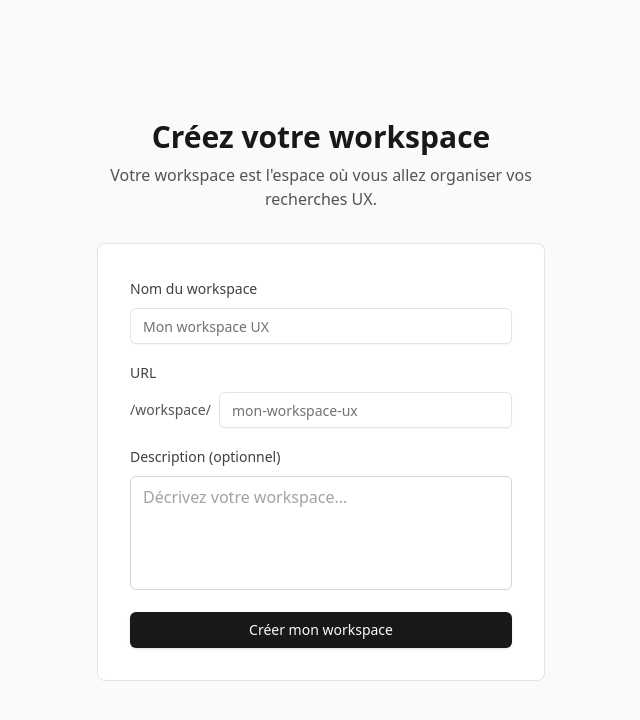
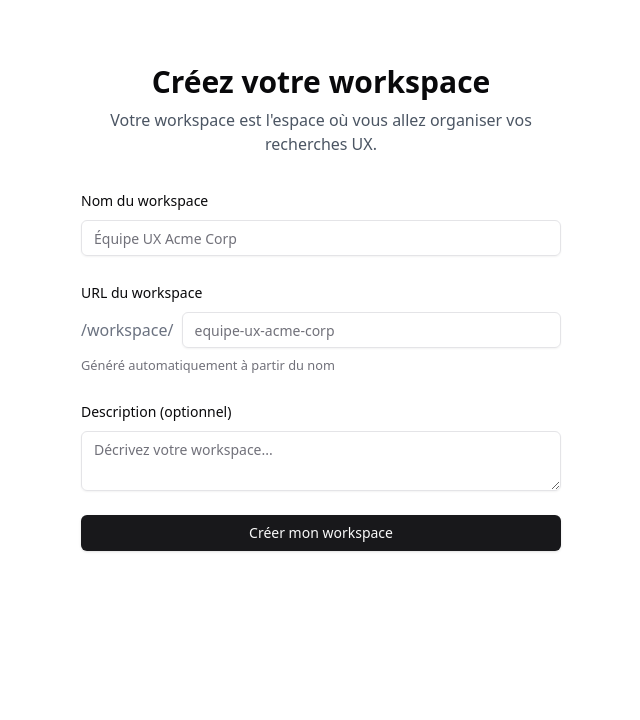
Before and after one commit to Adentato/dynamic_repo, a Next.js app: page /onboarding in a window 1280 px wide. Shown: the top 720 px of the page, without its empty margins (319-959 px from the left). Built offline with nearby package versions, Linux system fonts and the light colour scheme.

Commit message:
FIX: Corriger le flow signup-onboarding-dashboard - Auto-login apres signup

```diff
--- a/app/(auth)/onboarding/page.tsx
+++ b/app/(auth)/onboarding/page.tsx
@@ -4,31 +4,47 @@ import { useState, useEffect } from 'react'
 import { useRouter } from 'next/navigation'
 import { useForm } from 'react-hook-form'
 import { zodResolver } from '@hookform/resolvers/zod'
+import * as z from 'zod'
 
 import { createOrganizationAction } from '@/app/actions/auth'
-import {
-  createWorkspaceSchema,
-  generateSlug,
-  type CreateWorkspaceInput,
-} from '@/lib/validations/workspace'
 import { Button } from '@/components/ui/button'
 import {
   Form,
   FormControl,
+  FormDescription,
   FormField,
   FormItem,
   FormLabel,
   FormMessage,
 } from '@/components/ui/form'
 import { Input } from '@/components/ui/input'
+import { Textarea } from '@/components/ui/textarea'
+
+const formSchema = z.object({
+  name: z.string().min(2, 'Le nom doit contenir au moins 2 caractères'),
+  slug: z.string().min(2, 'Le slug est requis'),
+  description: z.string().optional(),
+})
+
+type FormSchema = z.infer<typeof formSchema>
+
+function generateSlug(text: string): string {
+  return text
+    .toLowerCase()
+    .trim()
+    .normalize('NFD')
+    .replace(/[\u0300-\u036f]/g, '')
+    .replace(/[^a-z0-9]+/g, '-')
+    .replace(/^-+|-+$/g, '')
+}
 
 export default function OnboardingPage() {
   const router = useRouter()
   const [error, setError] = useState<string | null>(null)
-  const [isLoading, setIsLoading] = useState(false)
+  const [loading, setLoading] = useState(false)
 
-  const form = useForm<CreateWorkspaceInput>({
-    resolver: zodResolver(createWorkspaceSchema),
+  const form = useForm<FormSchema>({
+    resolver: zodResolver(formSchema),
     defaultValues: {
       name: '',
       slug: '',
@@ -36,79 +52,61 @@ export default function OnboardingPage() {
     },
   })
 
-  // Auto-generate slug when name changes
+  // Auto-generate slug from name
   useEffect(() => {
-    const name = form.getValues('name')
-    if (name) {
-      const generatedSlug = generateSlug(name)
-      form.setValue('slug', generatedSlug)
+    const subscription = form.watch((value) => {
+      if (value.name && !form.formState.dirtyFields.slug) {
+        const slug = generateSlug(value.name)
+        form.setValue('slug', slug, { shouldValidate: false })
       }
-  }, [form.watch('name'), form])
+    })
+    return () => subscription.unsubscribe()
+  }, [form])
 
-  const onSubmit = async (values: CreateWorkspaceInput) => {
-    setIsLoading(true)
+  async function onSubmit(values: FormSchema) {
+    setLoading(true)
     setError(null)
 
-    try {
-      const { organization, error: createError } = await createOrganizationAction(
+    const result = await createOrganizationAction(
       values.name,
       values.slug,
       values.description
     )
 
-      if (createError) {
-        setError(createError)
-        return
+    if (result?.error) {
+      setError(result.error)
+      setLoading(false)
     }
-
-      if (organization) {
-        router.push('/dashboard')
-      }
-    } catch (err) {
-      setError('Une erreur est survenue. Veuillez réessayer.')
-    } finally {
-      setIsLoading(false)
-    }
+    // Si succès, la redirection est gérée par createOrganizationAction
   }
 
   return (
-    <div className="min-h-screen flex items-center justify-center bg-zinc-50 px-4">
-      <div className="w-full max-w-md space-y-8">
-        <div className="text-center">
-          <h2 className="text-3xl font-bold text-zinc-900">
-            Créez votre workspace
-          </h2>
-          <p className="mt-2 text-zinc-600">
-            Votre workspace est l'espace où vous allez organiser vos recherches
-            UX.
+    <div className="container max-w-lg mx-auto py-16 px-4">
+      <div className="text-center mb-8">
+        <h1 className="text-3xl font-bold mb-2">Créez votre workspace</h1>
+        <p className="text-gray-600">
+          Votre workspace est l'espace où vous allez organiser vos recherches UX.
         </p>
       </div>
 
-        <div className="bg-white rounded-lg border border-zinc-200 p-8">
       {error && (
-            <div className="mb-4 p-3 bg-red-50 border border-red-200 rounded-md text-red-600 text-sm">
+        <div className="bg-red-50 border border-red-200 text-red-700 px-4 py-3 rounded mb-4">
           {error}
         </div>
       )}
 
       <Form {...form}>
-            <form onSubmit={form.handleSubmit(onSubmit)} className="space-y-4">
+        <form onSubmit={form.handleSubmit(onSubmit)} className="space-y-6">
           <FormField
             control={form.control}
             name="name"
             render={({ field }) => (
               <FormItem>
-                    <FormLabel className="text-zinc-700">
-                      Nom du workspace
-                    </FormLabel>
+                <FormLabel>Nom du workspace</FormLabel>
                 <FormControl>
-                      <Input
-                        placeholder="Mon workspace UX"
-                        {...field}
-                        disabled={isLoading}
-                      />
+                  <Input placeholder="Équipe UX Acme Corp" {...field} />
                 </FormControl>
-                    <FormMessage className="text-red-600" />
+                <FormMessage />
               </FormItem>
             )}
           />
@@ -118,21 +116,21 @@ export default function OnboardingPage() {
             name="slug"
             render={({ field }) => (
               <FormItem>
-                    <FormLabel className="text-zinc-700">URL</FormLabel>
+                <FormLabel>URL du workspace</FormLabel>
                 <FormControl>
-                      <div className="flex items-center">
-                        <span className="text-zinc-600 text-sm mr-2">
-                          /workspace/
-                        </span>
+                  <div className="flex items-center gap-2">
+                    <span className="text-gray-500">/workspace/</span>
                     <Input
-                          placeholder="mon-workspace-ux"
+                      placeholder="equipe-ux-acme-corp"
                       {...field}
-                          disabled={isLoading}
-                          className="flex-1"
+                      readOnly={!form.formState.dirtyFields.slug}
                     />
                   </div>
                 </FormControl>
-                    <FormMessage className="text-red-600" />
+                <FormDescription>
+                  Généré automatiquement à partir du nom
+                </FormDescription>
+                <FormMessage />
               </FormItem>
             )}
           />
@@ -142,34 +140,23 @@ export default function OnboardingPage() {
             name="description"
             render={({ field }) => (
               <FormItem>
-                    <FormLabel className="text-zinc-700">
-                      Description (optionnel)
-                    </FormLabel>
+                <FormLabel>Description (optionnel)</FormLabel>
                 <FormControl>
-                      <textarea
+                  <Textarea
                     placeholder="Décrivez votre workspace..."
                     {...field}
-                        disabled={isLoading}
-                        className="w-full px-3 py-2 border border-zinc-300 rounded-md text-zinc-900 placeholder-zinc-400 focus:border-zinc-500 focus:outline-none focus:ring-1 focus:ring-zinc-500 resize-none"
-                        rows={4}
                   />
                 </FormControl>
-                    <FormMessage className="text-red-600" />
+                <FormMessage />
               </FormItem>
             )}
           />
 
-              <Button
-                type="submit"
-                className="w-full"
-                disabled={isLoading}
-              >
-                {isLoading ? 'Création en cours...' : 'Créer mon workspace'}
+          <Button type="submit" className="w-full" disabled={loading}>
+            {loading ? 'Création...' : 'Créer mon workspace'}
           </Button>
         </form>
       </Form>
     </div>
-      </div>
-    </div>
   )
 }
--- a/app/actions/auth.ts
+++ b/app/actions/auth.ts
@@ -18,11 +18,29 @@ export async function signUpAction(formData: {
       data: {
         full_name: formData.fullName,
       },
+      emailRedirectTo: process.env.NEXT_PUBLIC_APP_URL
+        ? `${process.env.NEXT_PUBLIC_APP_URL}/onboarding`
+        : undefined,
     },
   })
 
   if (error) {
     return { error: error.message }
+  }
+
+  if (!data.user) {
+    return { error: 'Erreur lors de la création du compte' }
+  }
+
+  // Auto-login après signup
+  const { error: signInError } = await supabase.auth.signInWithPassword({
+    email: formData.email,
+    password: formData.password,
+  })
+
+  if (signInError) {
+    // Le compte est créé mais la connexion a échoué
+    return { error: 'Compte créé mais erreur de connexion. Essayez de vous connecter.' }
   }
 
   revalidatePath('/', 'layout')
--- /dev/null
+++ b/components/ui/textarea.tsx
@@ -0,0 +1,22 @@
+import * as React from "react"
+
+import { cn } from "@/lib/utils"
+
+const Textarea = React.forwardRef<
+  HTMLTextAreaElement,
+  React.ComponentProps<"textarea">
+>(({ className, ...props }, ref) => {
+  return (
+    <textarea
+      className={cn(
+        "flex min-h-[60px] w-full rounded-md border border-input bg-transparent px-3 py-2 text-base shadow-sm placeholder:text-muted-foreground focus-visible:outline-none focus-visible:ring-1 focus-visible:ring-ring disabled:cursor-not-allowed disabled:opacity-50 md:text-sm",
+        className
+      )}
+      ref={ref}
+      {...props}
+    />
+  )
+})
+Textarea.displayName = "Textarea"
+
+export { Textarea }
```
Also changed, not shown: middleware.ts (+51 -30 lines). Lines whose indentation alone changed are shown as unchanged.
